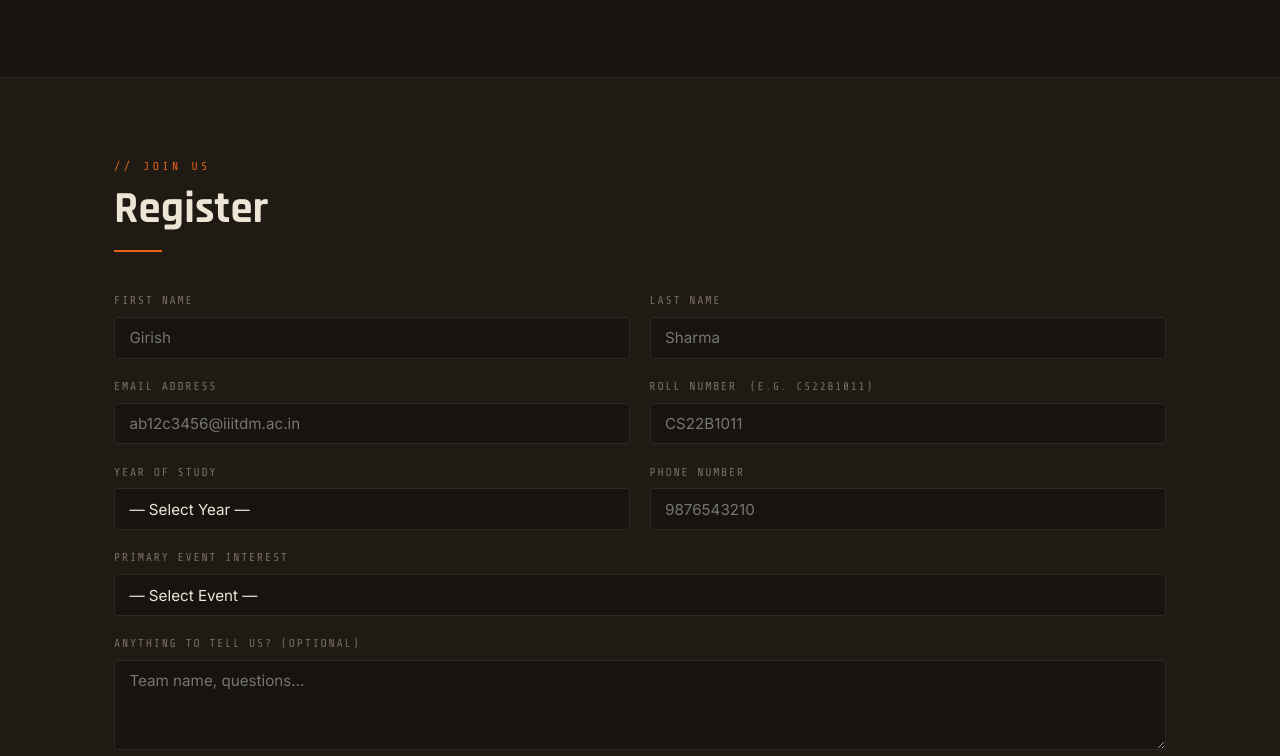
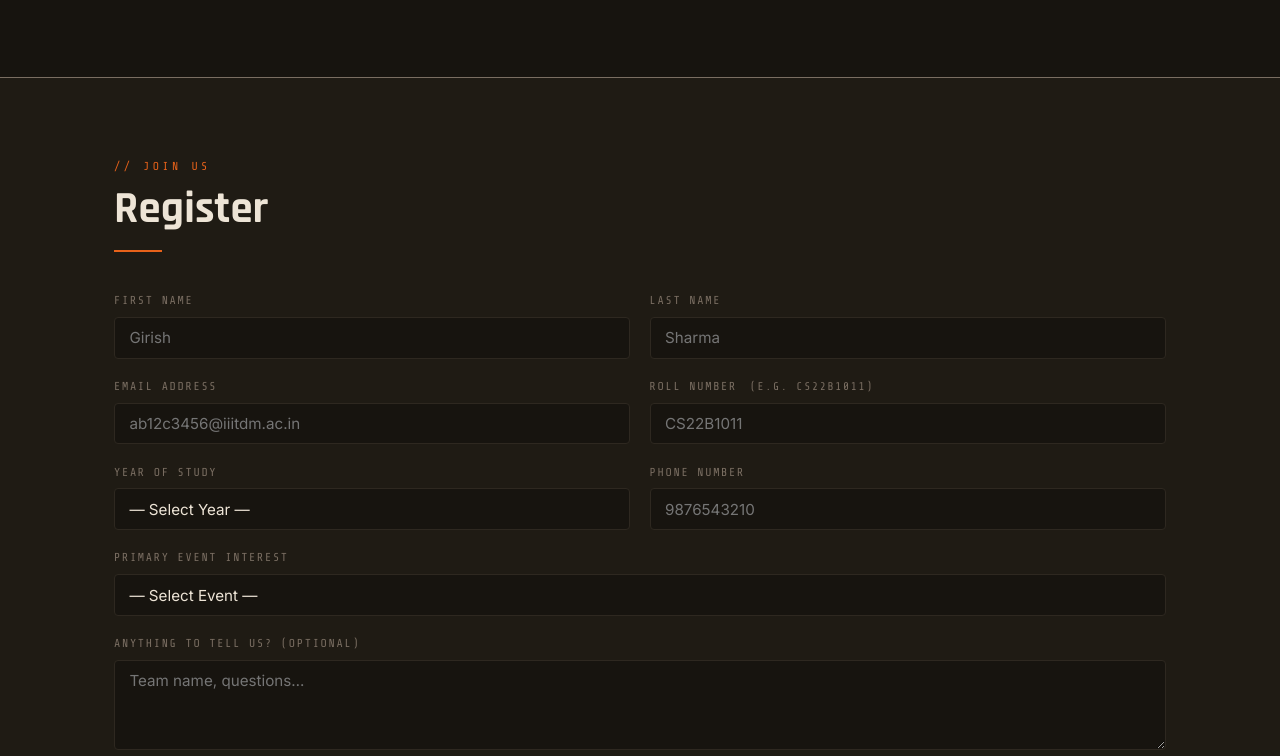
Before and after one commit to Vidhi0420/ANVESHA-2026, a plain HTML site: page index.html in a window 1280 px wide. Shown: the part 2364-3120 px from the top of the page. Drawn offline with nearby package versions, Linux system fonts and the light colour scheme.

```diff
--- a/index.html
+++ b/index.html
@@ -75,7 +75,7 @@
     .tl-desc{font-size:0.85rem;color:var(--muted);}
     .tl-venue{margin-top:0.3rem;font-family:var(--mono);font-size:0.7rem;color:var(--border);}
     .tl-venue::before{content:'📍 ';}
-    #register{background:var(--surface);border-top:1px solid var(--border);}
+    #register{background:var(--surface);border-top:1px solid var(--muted);}
     .form-grid{display:grid;grid-template-columns:1fr 1fr;gap:1.2rem;}
     .form-group{display:flex;flex-direction:column;gap:0.4rem;}
     .form-group.full{grid-column:1/-1;}
```
